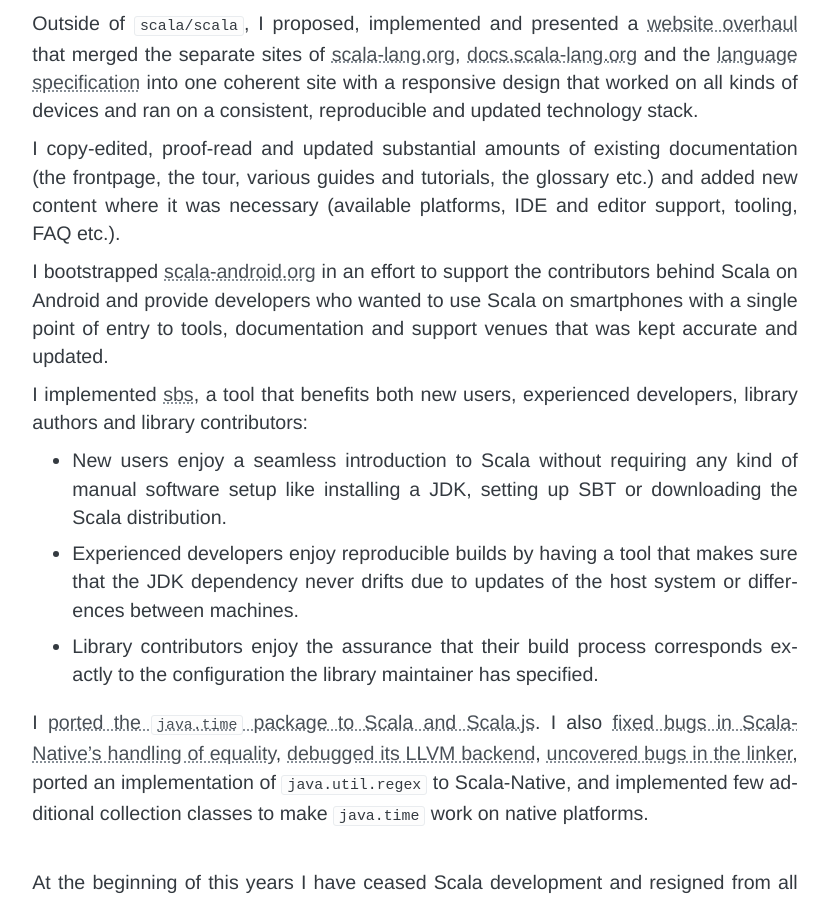
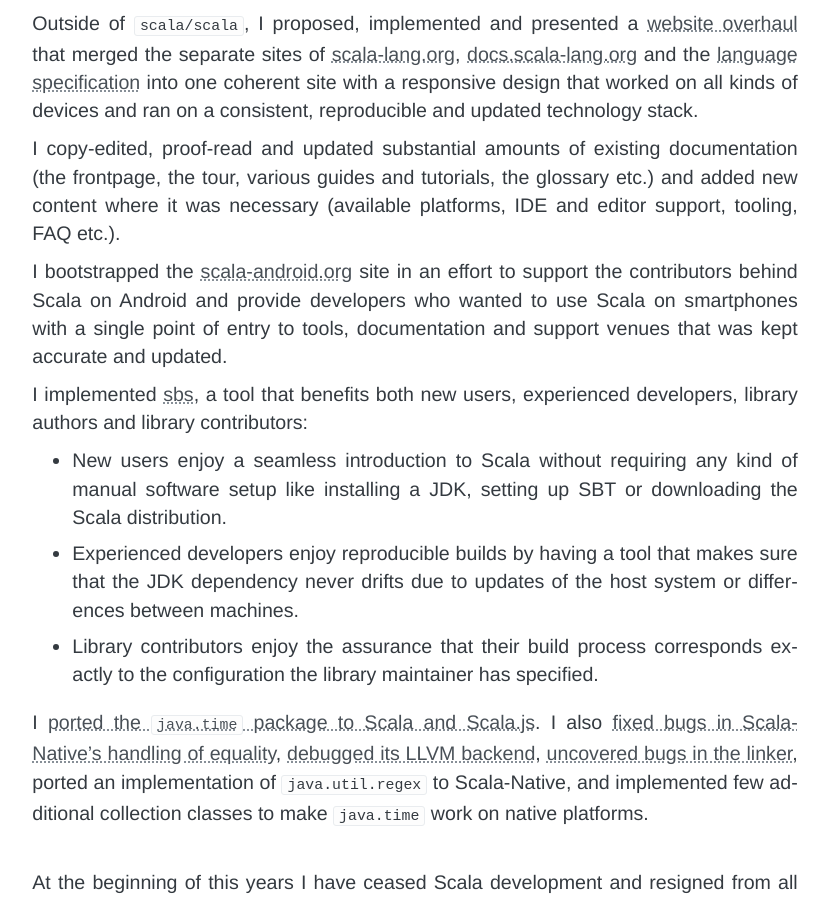
Before and after one commit to soc/soc.me, a Jekyll site: the page built from _six-years-of-scala-development/departure.md, in a window 1280 px wide and 900 px high, scrolled down 1092 px. Shown: the whole window, without its empty margins (225-1054 px from the left). Built offline with Jekyll 4.4.1, drawn with Linux system fonts in a browser that asks for light colours; some web fonts are replaced; some of the changed text lies outside the part shown.

Commit message:
scala-android.org fix

```diff
--- a/_six-years-of-scala-development/part-1.md
+++ b/_six-years-of-scala-development/departure.md
@@ -66,10 +66,10 @@
 glossary etc.) and added new content where it was necessary (available
 platforms, IDE and editor support, tooling, FAQ etc.).
 
-I bootstrapped [scala-android.org](http://scala-android.org) in an effort to
-support the contributors behind Scala on Android and provide developers who
-wanted to use Scala on smartphones with a single point of entry to tools,
-documentation and support venues that was kept accurate and updated.
+I bootstrapped the [scala-android.org](http://scala-android.org) site in an
+effort to support the contributors behind Scala on Android and provide
+developers who wanted to use Scala on smartphones with a single point of entry
+to tools, documentation and support venues that was kept accurate and updated.
 
 I implemented [sbs](https://github.com/soc/sbs), a tool that benefits both new
 users, experienced developers, library authors and library contributors:
```
Also changed, not shown: other parts of _six-years-of-scala-development/departure.md (+1 -1 lines).
